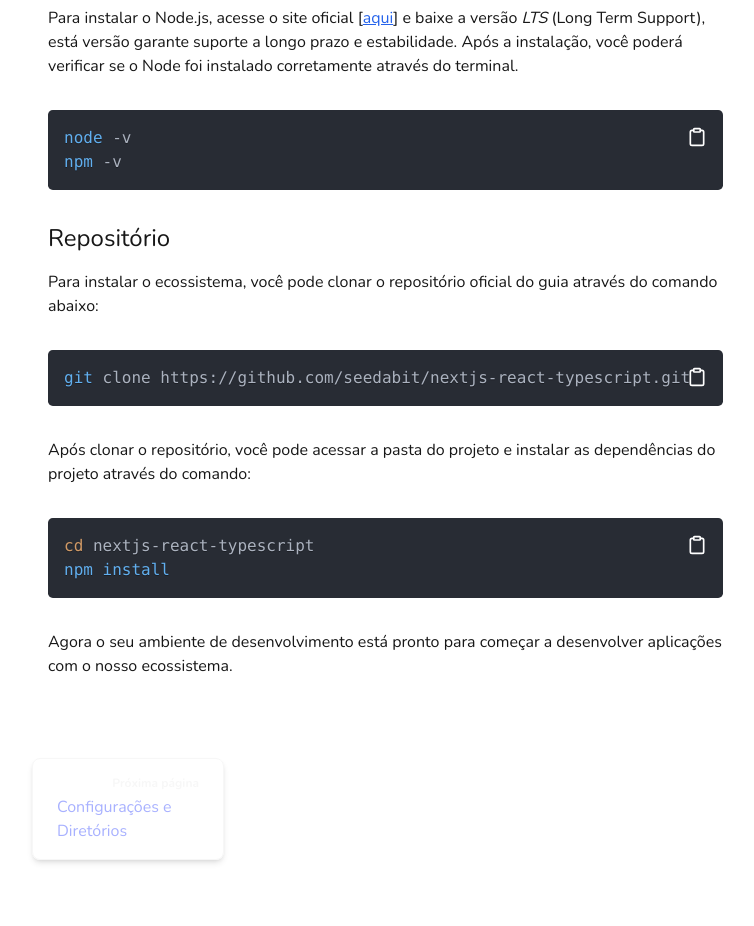
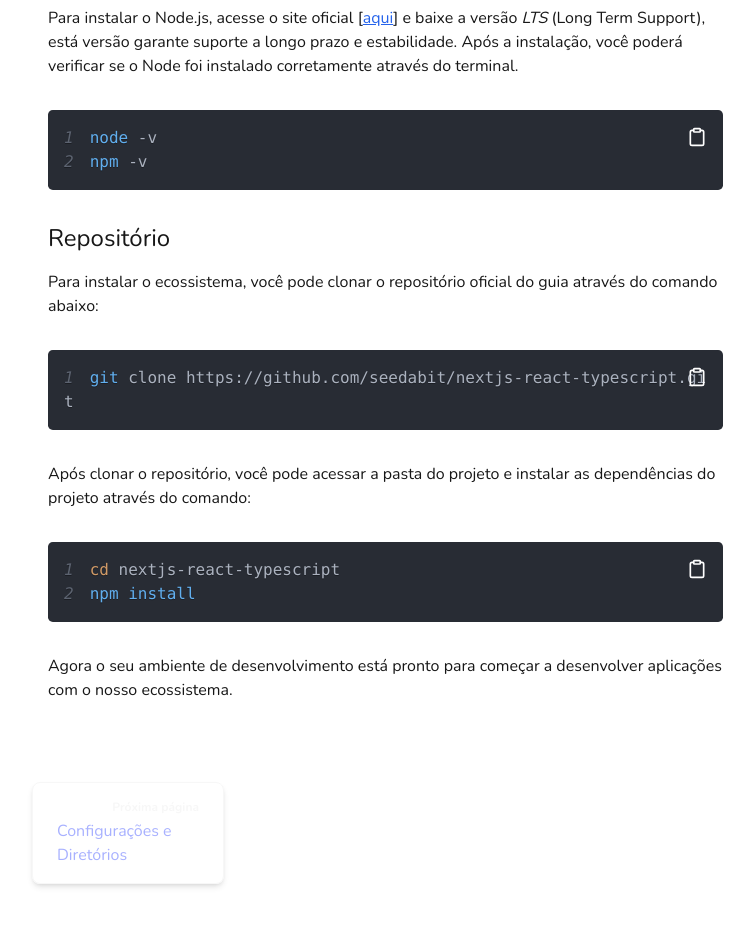
Before and after one commit to PepeuFBV/tech-guide, a Next.js app: page /introduction in a window 1280 px wide. Shown: the part 1200-2126 px from the top of the page, without its empty margins (288-1042 px from the left). Built offline with nearby package versions, Linux system fonts and the light colour scheme.

Commit message:
fix(code-area): fixed CodeArea code's line wrapping
Fixed the CodeArea component's line wrapping, it was creating an horizontal scroll before

```diff
--- a/src/components/ui/code-area.tsx
+++ b/src/components/ui/code-area.tsx
@@ -18,10 +18,16 @@ const CodeArea: React.FC<CodeAreaProps> = ({ title, code, language = 'tsx' }) =>
         <div className='flex flex-col space-y-0'>
             <p className='ml-1 font-thin italic'>{title}</p>
             <div className='relative w-full'>
-                <div className='absolute p-1 right-3 top-[21px] hover:bg-zinc-800 rounded-md cursor-pointer' onClick={() => navigator.clipboard.writeText(code)}>
+                <div className='absolute p-1 right-3 top-[21px] hover:bg-zinc-800/70 rounded-md cursor-pointer' onClick={() => navigator.clipboard.writeText(code)}>
                     <Clipboard className='w-5 h-5 text-white' />
                 </div>
-                <SyntaxHighlighter language={language} style={oneDark}>
+                <SyntaxHighlighter
+                    lineProps={{ style: { wordBreak: 'break-all', whiteSpace: 'pre-wrap' } }}
+                    wrapLines={true}
+                    showLineNumbers
+                    language={language}
+                    style={oneDark}
+                >
                     {code}
                 </SyntaxHighlighter>
             </div>
```
